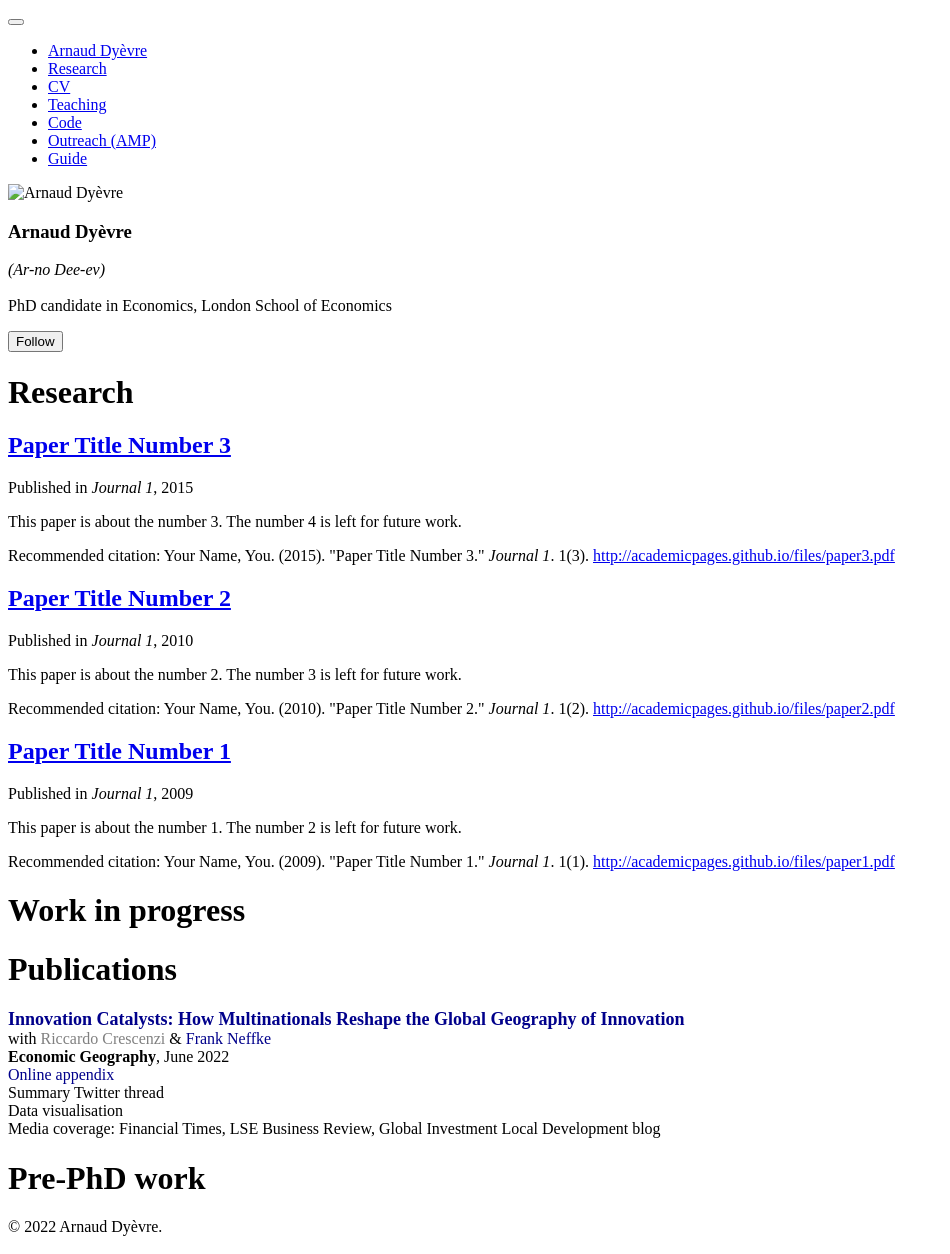
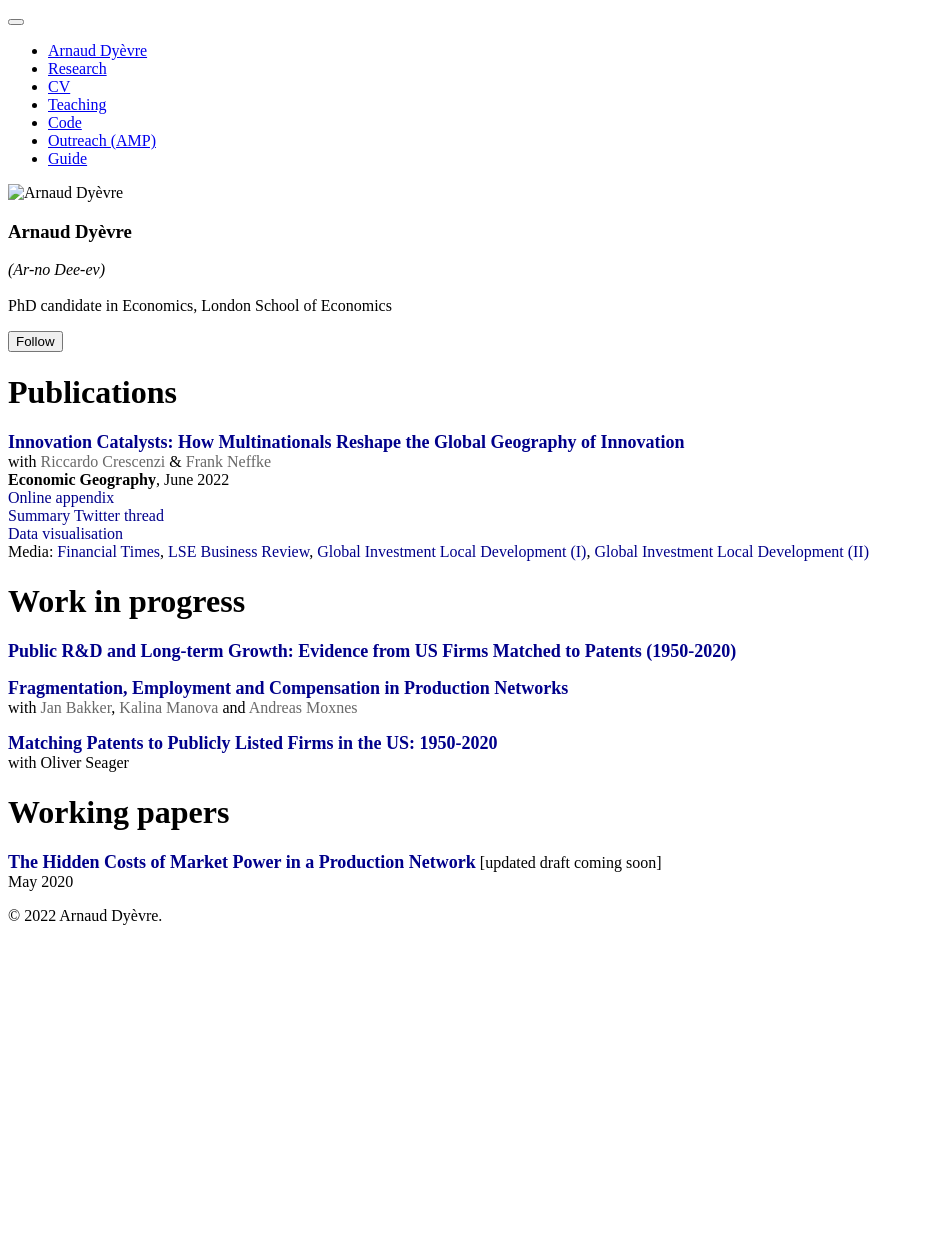
Before and after one commit to arnauddyevre/arnauddyevre.github.io, a Jekyll site: the page built from _pages/research.md, in a window 1280 px wide. Shown: the whole page, without its empty margins (0-950 px from the left). Built offline with Jekyll 4.4.1, drawn with Linux system fonts in a browser that asks for light colours; a script bundle is joined from its source files by our own code; after the commit the page ends 943 px from its top, so only the background shows below that.

Commit message:
update research.md

```diff
--- a/_pages/research.md
+++ b/_pages/research.md
@@ -1,10 +1,11 @@
 ---
 layout: archive
-title: "Research"
+title:
 permalink: /research/
 author_profile: true
 ---
 
+<!--
 {% if author.googlescholar %}
   You can also find my articles on <u><a href="{{author.googlescholar}}">my Google Scholar profile</a>.</u>
 {% endif %}
@@ -14,18 +15,33 @@ author_profile: true
 {% for post in site.publications reversed %}
   {% include archive-single.html %}
 {% endfor %}
+-->
 
-# Work in progress
 
 # Publications
 
 <a href="https://arnauddyevre.github.io/files/CDN.pdf" style="color:DarkBlue; text-decoration:none;"> <b> <font size="4">Innovation Catalysts: How Multinationals Reshape the Global Geography of Innovation</font> </b> </a>
 <br>
-with <a href="https://personal.lse.ac.uk/crescenz/" style="color:gray; text-decoration:none;">Riccardo Crescenzi</a> & <a href="http://www.frankneffke.com" style="color:DarkBlue; text-decoration:none;">Frank Neffke</a> <br>
+with <a href="https://personal.lse.ac.uk/crescenz/" style="color:DimGray ; text-decoration:none;">Riccardo Crescenzi</a> & <a href="http://www.frankneffke.com" style="color:DimGray; text-decoration:none;">Frank Neffke</a> <br>
 **Economic Geography**, June 2022 <br>
-<a href="https://arnauddyevre.github.io/files/CDN_appendix.pdf" style="color:DarkBlue; text-decoration:none;">Online appendix</a> <br>
-Summary Twitter thread <br>
-Data visualisation <br>
-Media coverage: Financial Times, LSE Business Review, Global Investment Local Development blog
+<a href="https://arnauddyevre.github.io/files/CDN_appendix.pdf" style="color:DarkBlue; text-decoration:none;"> <font size="3">Online appendix </font> </a> <br>
+<a href="https://twitter.com/ArnaudDyevre/status/1523662164305014785" style="color:DarkBlue; text-decoration:none;"> <font size="3">Summary Twitter thread</font> </a> <br>
+<a href="https://dv-lse.github.io/fdi-patent-innovate/" style="color:DarkBlue; text-decoration:none;"> <font size="3">Data visualisation</font> </a> <font size="3"> <br>
+Media: <a href="https://www.ft.com/content/bc7690ea-ca11-11e7-aa33-c63fdc9b8c6c" style="color:DarkBlue; text-decoration:none;"> Financial Times</a>, <a href="https://blogs.lse.ac.uk/businessreview/2022/05/09/making-foreign-direct-investment-work-for-innovation-clusters/" style="color:DarkBlue; text-decoration:none;"> LSE Business Review</a>, <a href="https://blogs.lse.ac.uk/gild/2017/10/12/innovation-and-the-city-the-quest-for-membership-of-an-exclusive-club/" style="color:DarkBlue; text-decoration:none;"> Global Investment Local Development (I)</a>, <a href="https://blogs.lse.ac.uk/gild/2022/04/21/making-fdi-work-for-innovation-clusters/" style="color:DarkBlue; text-decoration:none;"> Global Investment Local Development (II)</a> </font> <br>
 
-# Pre-PhD work
+
+# Work in progress
+
+<a style="color:DarkBlue; text-decoration:none;"> <b> <font size="4">Public R&D and Long-term Growth: Evidence from US Firms Matched to Patents (1950-2020)</font> </b> </a> <br>
+
+<a style="color:DarkBlue; text-decoration:none;"> <b> <font size="4">Fragmentation, Employment and Compensation in Production Networks</font> </b> </a> <br>
+with <a href="http://www.jandavidbakker.com" style="color:DimGray ; text-decoration:none;">Jan Bakker</a>, <a href="https://www.kalinamanova.com" style="color:DimGray; text-decoration:none;">Kalina Manova</a> and <a href="https://sites.google.com/site/moxnes/home" style="color:DimGray; text-decoration:none;">Andreas Moxnes</a> <br>
+
+<a style="color:DarkBlue; text-decoration:none;"> <b> <font size="4">Matching Patents to Publicly Listed Firms in the US: 1950-2020</font> </b> </a> <br>
+with Oliver Seager <br>
+
+
+# Working papers
+
+<a style="color:DarkBlue; text-decoration:none;"> <b> <font size="4">The Hidden Costs of Market Power in a Production Network</font> </b> </a> [updated draft coming soon] <br>
+May 2020
```
Also changed, not shown: 9 other files.
